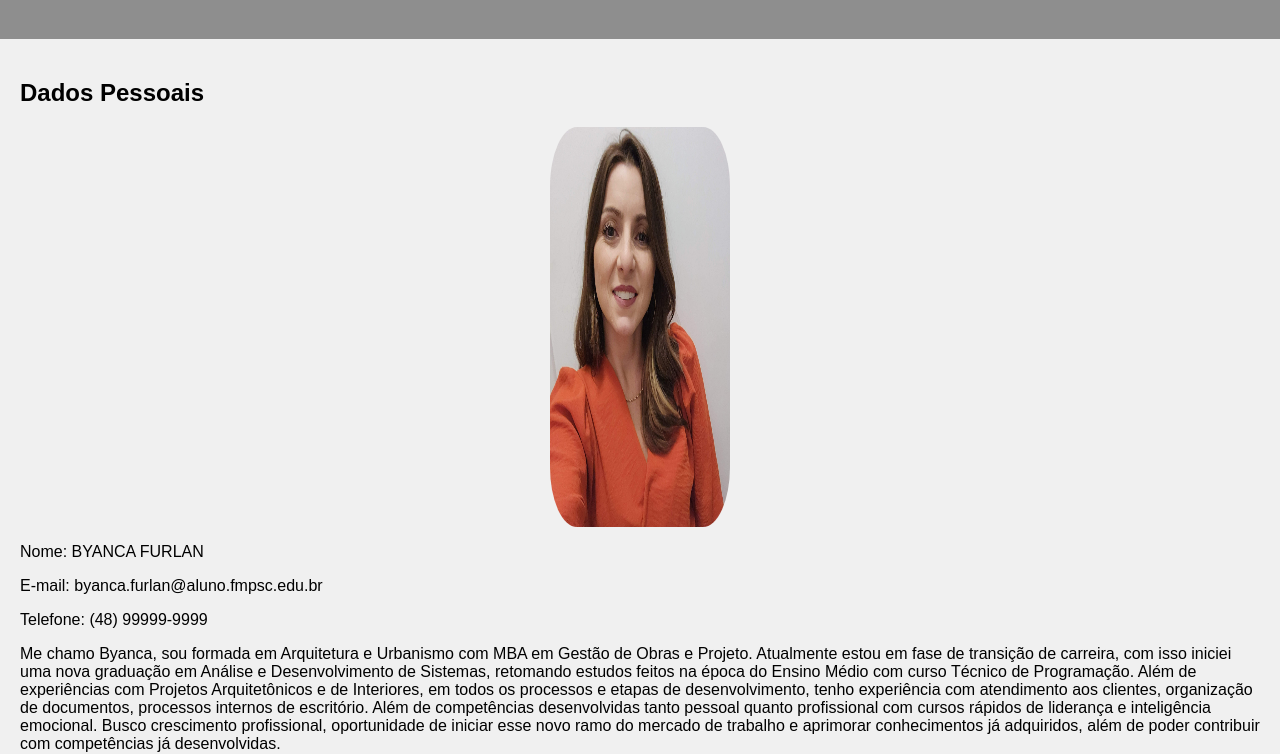
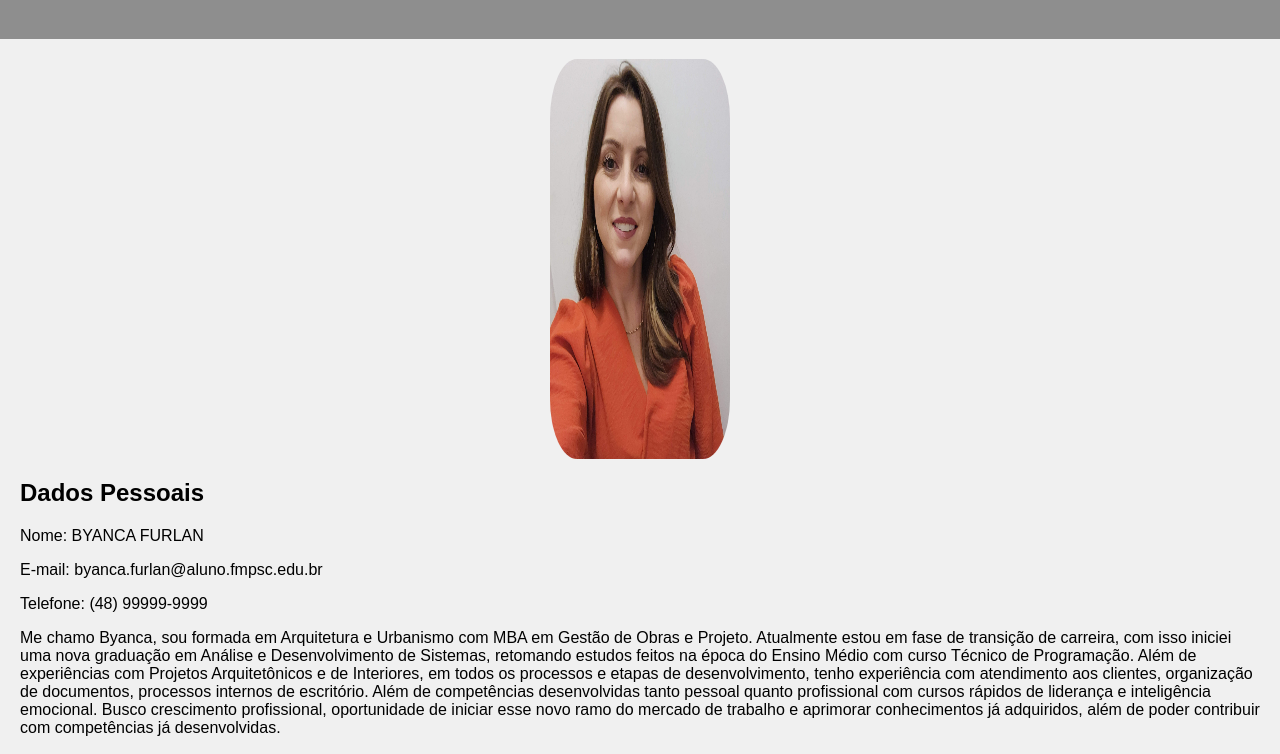
Before and after one commit to Byancacfurlan/curriculo, a plain HTML site: page index.html in a window 1280 px wide. Shown: the part 81-835 px from the top of the page. Drawn offline with Linux system fonts and the light colour scheme.

Commit message:
Update index.html

```diff
--- a/index.html
+++ b/index.html
@@ -7,6 +7,7 @@
             font-family: Arial, sans-serif;
             background-color: #f0f0f0;
             margin: 0;
+            float: center;
             padding: 0;
         }
 
@@ -35,8 +36,8 @@
         <h1>Byanca Furlan</h1>
     </div>
     <div id="main-content">
+        <img id="profile-image" src="BYANCA.jpg" alt="Foto de Perfil"width="400" height="400">
         <h2>Dados Pessoais</h2>
-        <img id="profile-image" src="BYANCA.jpg" alt="Foto de Perfil"width="400" height="400">
         <p>Nome: BYANCA FURLAN</p>
         <p>E-mail: byanca.furlan@aluno.fmpsc.edu.br</p>
         <p>Telefone: (48) 99999-9999</p>
```
